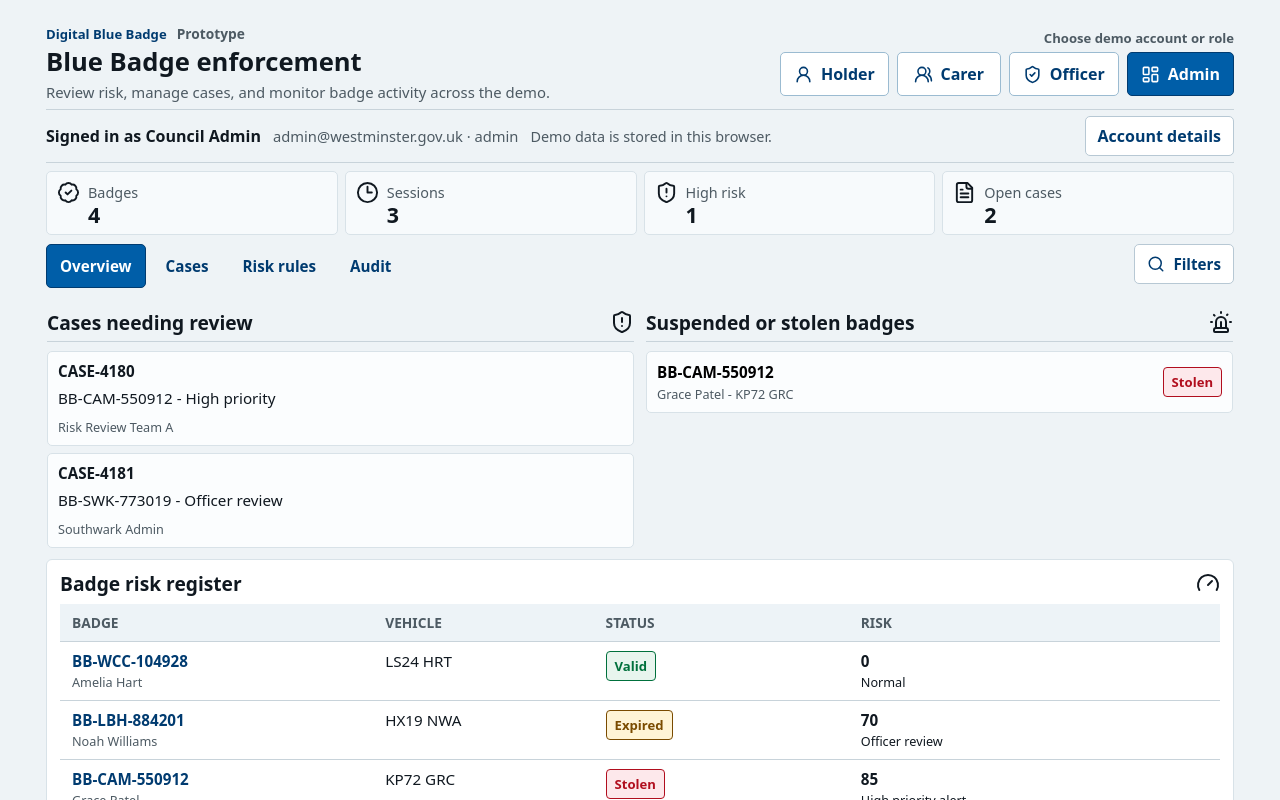
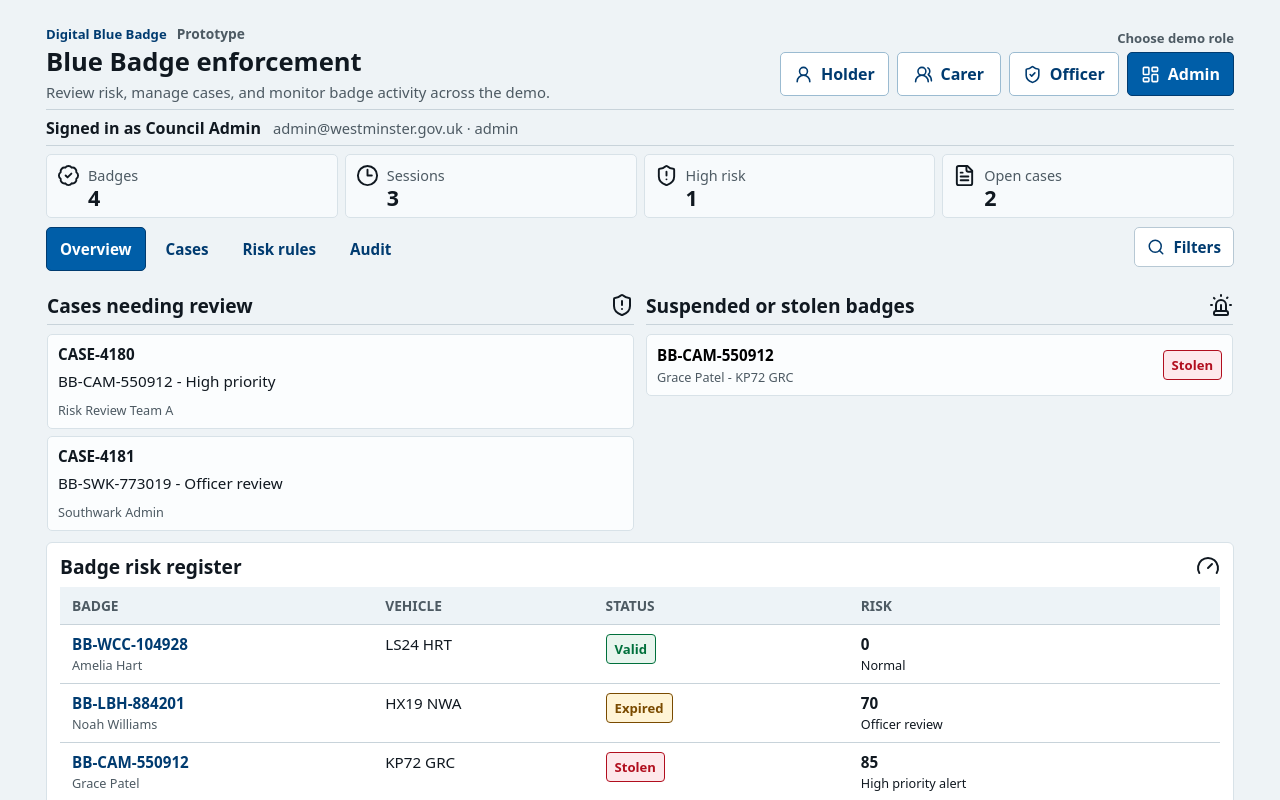
Before and after one commit to MrLawrenceAwe/blue-badge-parking-enforcement-demo, a React (Vite) app: page / in a window 1280 px wide. Both pictures are taken after a click on the button "Admin". Shown: the top 800 px of the page. Built offline with nearby package versions, Linux system fonts and the light colour scheme.

Commit message:
Simplify demo auth strip and improve role switching UX

```diff
--- a/src/App.jsx
+++ b/src/App.jsx
@@ -2,7 +2,7 @@ import { AppHeader } from './components/app/AppHeader';
 import { AuthStrip } from './components/app/AuthStrip';
 import { RoleViews } from './components/app/RoleViews';
 import { SummaryStrip } from './components/app/SummaryStrip';
-import { demoAccountOrder, demoUsers } from './data/demoUsers';
+import { demoUsers } from './data/demoUsers';
 import { useBadgeActions } from './hooks/useBadgeActions';
 import { useAdminCases } from './hooks/useAdminCases';
 import { useDemoAuth } from './hooks/useDemoAuth';
@@ -69,24 +69,10 @@ export function App() {
         availableRoles={auth.availableRoles}
         demoUsers={demoUsers}
         setRole={auth.setRole}
-        selectDemoUser={auth.demoAccountDrawer.selectDemoUser}
+        selectDemoUser={auth.selectDemoUser}
       />
 
-      <AuthStrip
-        authUser={auth.authUser}
-        demoAccountOrder={demoAccountOrder}
-        demoUsers={demoUsers}
-        demoDrawerOpen={auth.demoAccountDrawer.open}
-        loginEmail={auth.login.email}
-        loginPassword={auth.login.password}
-        loginError={auth.login.error}
-        setDemoDrawerOpen={auth.demoAccountDrawer.setOpen}
-        setLoginEmail={auth.login.setEmail}
-        setLoginPassword={auth.login.setPassword}
-        selectDemoUser={auth.demoAccountDrawer.selectDemoUser}
-        signIn={auth.login.signIn}
-        resetDemoState={enforcementStore.resetDemoState}
-      />
+      <AuthStrip authUser={auth.authUser} />
 
       <SummaryStrip
         role={auth.role}
--- a/src/components/app/AppHeader.jsx
+++ b/src/components/app/AppHeader.jsx
@@ -26,8 +26,8 @@ export function AppHeader({ role, availableRoles, demoUsers, setRole, selectDemo
         <p className="hero-note">{roleHeroNotes[role]}</p>
       </div>
       <div className="role-switcher-wrap">
-        <span className="switcher-caption">Choose demo account or role</span>
-        <div className="role-switcher" aria-label="Choose demo account or role">
+        <span className="switcher-caption">Choose demo role</span>
+        <div className="role-switcher" aria-label="Choose demo role">
           {roleOptions.map(([value, Icon, label]) => {
             const demoUser = demoUsers.find((user) => user.role === value);
             const canAccess = availableRoles.includes(value);
--- a/src/components/app/AuthStrip.jsx
+++ b/src/components/app/AuthStrip.jsx
@@ -1,96 +1,12 @@
-import { ShieldCheck } from 'lucide-react';
-import { labelForRole } from '../../domain/badges';
-
-export function AuthStrip({
-  authUser,
-  demoAccountOrder,
-  demoUsers,
-  demoDrawerOpen,
-  loginEmail,
-  loginPassword,
-  loginError,
-  setDemoDrawerOpen,
-  setLoginEmail,
-  setLoginPassword,
-  selectDemoUser,
-  signIn,
-  resetDemoState,
-}) {
+export function AuthStrip({ authUser }) {
   return (
-    <section className="auth-strip" aria-label="Demo sign in">
+    <section className="auth-strip" aria-label="Current demo account">
       <div className="auth-strip-copy">
         <strong>Signed in as {authUser.name}</strong>
         <span>
           {authUser.email} · {authUser.role}
         </span>
-        <p className="demo-security-note">Demo data is stored in this browser.</p>
       </div>
-      <details className="auth-controls">
-        <summary>Account details</summary>
-        <details
-          className="demo-account-drawer"
-          open={demoDrawerOpen}
-          onToggle={(event) => setDemoDrawerOpen(event.currentTarget.open)}
-        >
-          <summary>Demo accounts</summary>
-          <div className="demo-account-list" aria-label="Quick demo accounts">
-            {demoAccountOrder.map((demoRole) => {
-              const demoUser = demoUsers.find((user) => user.role === demoRole);
-              const isActive = authUser.email === demoUser.email;
-              return (
-                <button
-                  key={demoUser.email}
-                  type="button"
-                  className={`demo-account-button${isActive ? ' active' : ''}`}
-                  onClick={() => selectDemoUser(demoUser)}
-                  aria-pressed={isActive}
-                >
-                  <span>{labelForRole(demoUser.role)}</span>
-                  <small>{demoUser.email}</small>
-                </button>
-              );
-            })}
-          </div>
-        </details>
-        <form
-          onSubmit={(event) => {
-            event.preventDefault();
-            signIn(new FormData(event.currentTarget));
-          }}
-        >
-          <label>
-            Email
-            <input
-              name="email"
-              type="email"
-              value={loginEmail}
-              onChange={(event) => setLoginEmail(event.target.value)}
-              aria-label="Email address"
-            />
-          </label>
-          <label>
-            Password
-            <input
-              name="password"
-              type="password"
-              value={loginPassword}
-              onChange={(event) => setLoginPassword(event.target.value)}
-              aria-label="Password"
-            />
-          </label>
-          <button className="secondary-button" type="submit">
-            <ShieldCheck aria-hidden="true" size={20} /> Sign in
-          </button>
-        </form>
-        <button className="secondary-button reset-demo-button" type="button" onClick={resetDemoState}>
-          Reset demo data
-        </button>
-        {loginError && (
-          <p className="login-error" role="alert">
-            {loginError}
-          </p>
-        )}
-      </details>
     </section>
   );
 }
--- a/src/data/demoUsers.js
+++ b/src/data/demoUsers.js
@@ -4,5 +4,3 @@ export const demoUsers = [
   { email: 'officer@example.test', password: 'demo123', role: 'officer', name: 'EO Current User', badgeIds: [] },
   { email: 'admin@westminster.gov.uk', password: 'demo123', role: 'admin', name: 'Council Admin', badgeIds: [] }
 ];
-
-export const demoAccountOrder = ['holder', 'officer', 'admin', 'carer'];
--- a/src/hooks/useDemoAuth.js
+++ b/src/hooks/useDemoAuth.js
@@ -4,34 +4,15 @@ import { accessibleBadgesFor, rolesForUser } from '../domain/badges';
 export function useDemoAuth({ demoUsers, badges }) {
   const [role, setRole] = useState(demoUsers[0].role);
   const [authUser, setAuthUser] = useState(demoUsers[0]);
-  const [loginEmail, setLoginEmail] = useState(demoUsers[0].email);
-  const [loginPassword, setLoginPassword] = useState('demo123');
-  const [loginError, setLoginError] = useState('');
-  const [demoDrawerOpen, setDemoDrawerOpen] = useState(false);
   const [selectedBadgeId, setSelectedBadgeId] = useState('BB-WCC-104928');
 
   const roleBadges = accessibleBadgesFor(authUser, badges);
   const selectedBadge = roleBadges.find((badge) => badge.id === selectedBadgeId) ?? roleBadges[0] ?? badges[0];
 
-  function signIn(formData) {
-    const email = formData.get('email').toString().trim().toLowerCase();
-    const password = formData.get('password').toString();
-    const user = demoUsers.find((demoUser) => demoUser.email === email && demoUser.password === password);
-    if (!user) {
-      setLoginError('Email or password not recognised for this demo.');
-      return;
-    }
-    selectDemoUser(user);
-  }
-
   function selectDemoUser(nextUser) {
     setAuthUser(nextUser);
     setRole(nextUser.role);
     setSelectedBadgeId(accessibleBadgesFor(nextUser, badges)[0]?.id ?? badges[0].id);
-    setLoginEmail(nextUser.email);
-    setLoginPassword(nextUser.password);
-    setLoginError('');
-    setDemoDrawerOpen(false);
   }
 
   return {
@@ -42,18 +23,6 @@ export function useDemoAuth({ demoUsers, badges }) {
     roleBadges,
     selectedBadge,
     setSelectedBadgeId,
-    login: {
-      email: loginEmail,
-      setEmail: setLoginEmail,
-      password: loginPassword,
-      setPassword: setLoginPassword,
-      error: loginError,
-      signIn
-    },
-    demoAccountDrawer: {
-      open: demoDrawerOpen,
-      setOpen: setDemoDrawerOpen,
-      selectDemoUser
-    }
+    selectDemoUser
   };
 }
--- a/src/styles/app-shell.css
+++ b/src/styles/app-shell.css
@@ -89,10 +89,6 @@ h2 {
   align-items: center;
 }
 
-.auth-strip:has(.auth-controls[open]) {
-  align-items: start;
-}
-
 .auth-strip span {
   display: block;
   color: var(--muted);
@@ -108,126 +104,11 @@ h2 {
   flex-wrap: wrap;
 }
 
-.demo-note {
-  margin: 0;
-  color: var(--muted);
-}
-
-.demo-security-note,
 .input-hint {
   margin: 0;
   color: var(--muted);
   font-size: 0.9rem;
   line-height: 1.35;
-}
-
-.demo-account-drawer {
-  min-width: 0;
-}
-
-.auth-controls summary,
-.demo-account-drawer summary {
-  min-height: 40px;
-  border: 1px solid var(--interactive-border-muted);
-  border-radius: 5px;
-  background: var(--surface);
-  color: var(--blue-dark);
-  cursor: pointer;
-  display: inline-flex;
-  align-items: center;
-  padding: 8px 12px;
-  font-weight: 650;
-}
-
-.auth-controls {
-  min-width: 0;
-}
-
-.auth-controls[open] {
-  background: var(--surface);
-  border: 1px solid var(--line);
-  border-radius: 6px;
-  display: grid;
-  gap: 14px;
-  padding: 12px;
-}
-
-.auth-controls[open] > summary {
-  margin-bottom: 0;
-}
-
-.auth-controls[open] > summary,
-.demo-account-drawer summary {
-  width: fit-content;
-}
-
-.demo-account-drawer[open] summary {
-  margin-bottom: 10px;
-}
-
-.demo-account-drawer:not([open]) {
-  margin-bottom: 12px;
-}
-
-.demo-account-list {
-  display: grid;
-  grid-template-columns: repeat(auto-fit, minmax(190px, 1fr));
-  gap: 10px;
-}
-
-.demo-account-button {
-  min-height: 72px;
-  border: 1px solid var(--interactive-border);
-  border-radius: 8px;
-  background: var(--surface);
-  color: var(--ink);
-  padding: 12px;
-  text-align: left;
-  display: grid;
-  gap: 4px;
-}
-
-.demo-account-button span,
-.demo-account-button small {
-  display: block;
-}
-
-.demo-account-button span {
-  font-weight: 650;
-}
-
-.demo-account-button small {
-  color: var(--muted);
-  overflow-wrap: anywhere;
-}
-
-.demo-account-button.active {
-  border-color: var(--blue);
-  box-shadow: inset 0 0 0 2px var(--blue);
-  background: var(--surface-tint);
-}
-
-.auth-controls form {
-  display: grid;
-  grid-template-columns: 1fr;
-  column-gap: 16px;
-  row-gap: 14px;
-  min-width: 0;
-}
-
-.reset-demo-button {
-  margin-top: 12px;
-  justify-self: start;
-}
-
-.auth-strip label {
-  margin-bottom: 0;
-}
-
-.login-error {
-  margin: 0;
-  color: var(--red);
-  font-weight: 700;
 }
 
 .form-message {
--- a/src/styles/responsive.css
+++ b/src/styles/responsive.css
@@ -176,10 +176,6 @@
     line-height: 1.1;
   }
 
-  .role-officer .demo-security-note {
-    display: none;
-  }
-
   .table-wrap {
     overflow-x: visible;
   }
@@ -262,26 +258,6 @@
     grid-template-columns: repeat(4, minmax(0, 1fr));
   }
 
-  .auth-strip {
-    grid-template-columns: minmax(220px, 1fr) auto;
-    align-items: center;
-  }
-
-  .auth-controls form {
-    grid-template-columns: minmax(0, 1.3fr) minmax(0, 0.8fr) auto;
-    align-items: end;
-  }
-
-  .auth-controls[open] {
-    justify-self: end;
-    max-width: min(780px, 100%);
-    width: min(780px, 100%);
-  }
-
-  .login-error {
-    grid-column: 1 / -1;
-  }
-
   .page-grid,
   .officer-layout {
     grid-template-columns: minmax(320px, 0.95fr) minmax(380px, 1.25fr);
```
